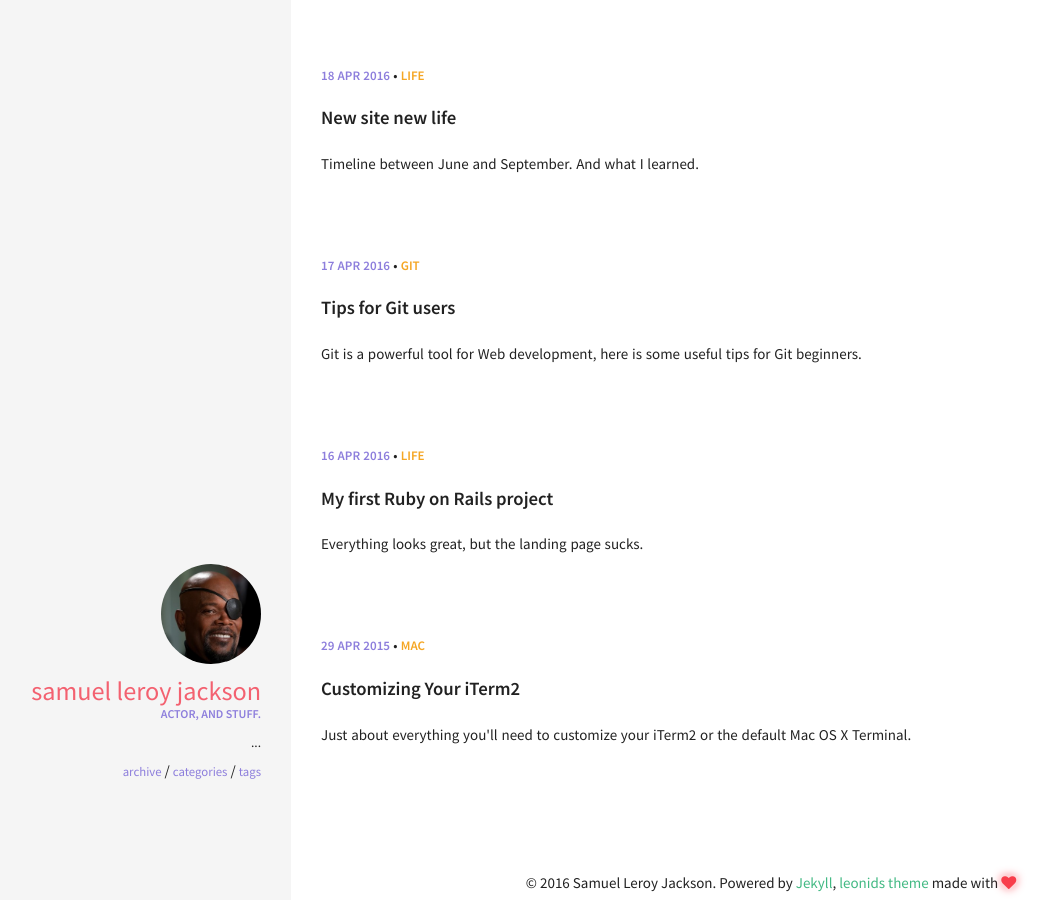
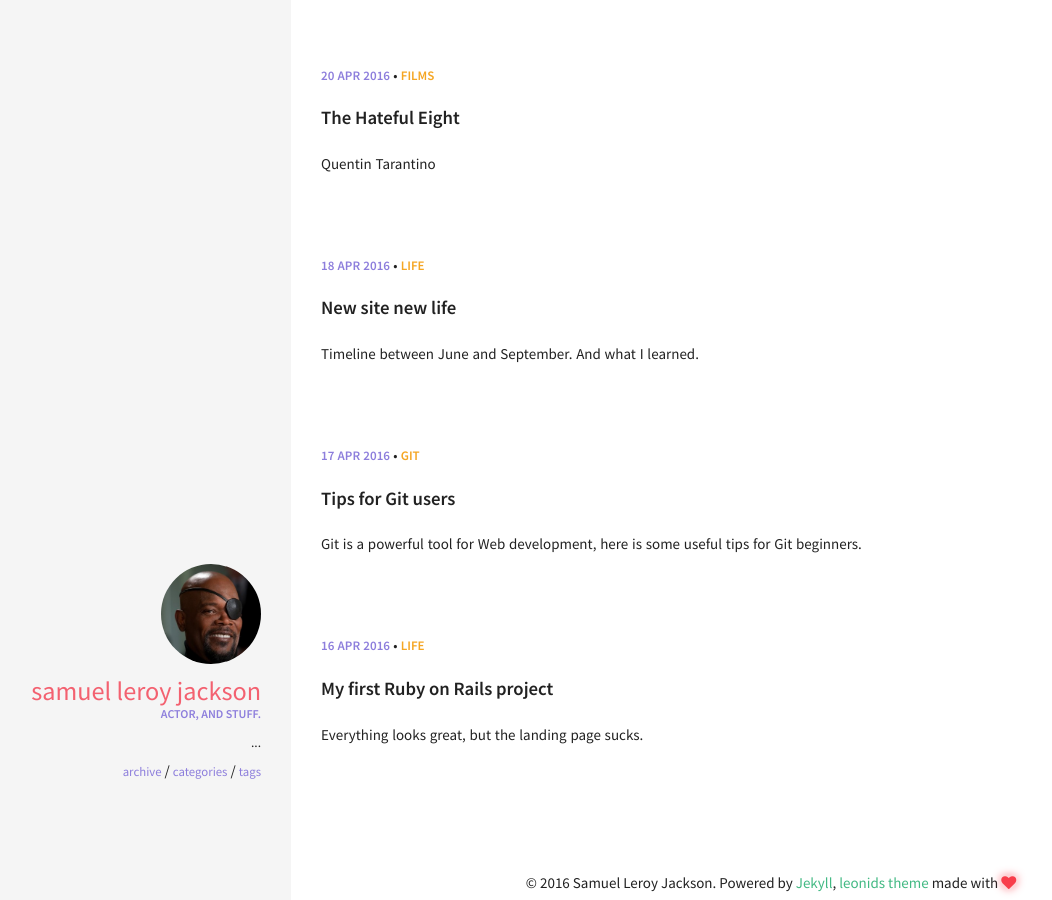
Before and after one commit to Frittatakid/theseregi.github.io, a Jekyll site: the page built from index.html, in a window 1280 px wide. Shown: the whole page, without its empty margins (29-1081 px from the left). Built offline with Jekyll 4.4.1, drawn with Linux system fonts in a browser that asks for light colours.

Commit message:
postpics2

```diff
--- a/_posts/2016-04-20-The-Hateful-Eight.md
+++ b/_posts/2016-04-20-The-Hateful-Eight.md
@@ -1,10 +1,10 @@
 ---
 layout: post
-title: "Customizing Your iTerm2"
-excerpt: "Just about everything you'll need to customize your iTerm2 or the default Mac OS X Terminal."
-categories: MAC
+title: "The Hateful Eight"
+excerpt: "Quentin Tarantino"
+categories: Films
 tags: [terminal, iTerm2, OS X]
-date: 2015-04-29T21:32:27+02:00
+date: 2016-04-20T21:32:27+02:00
 comments: true
 ---
 Since we're going to be spending a lot of time in the command-line, let's install a better terminal than the default one.
```
